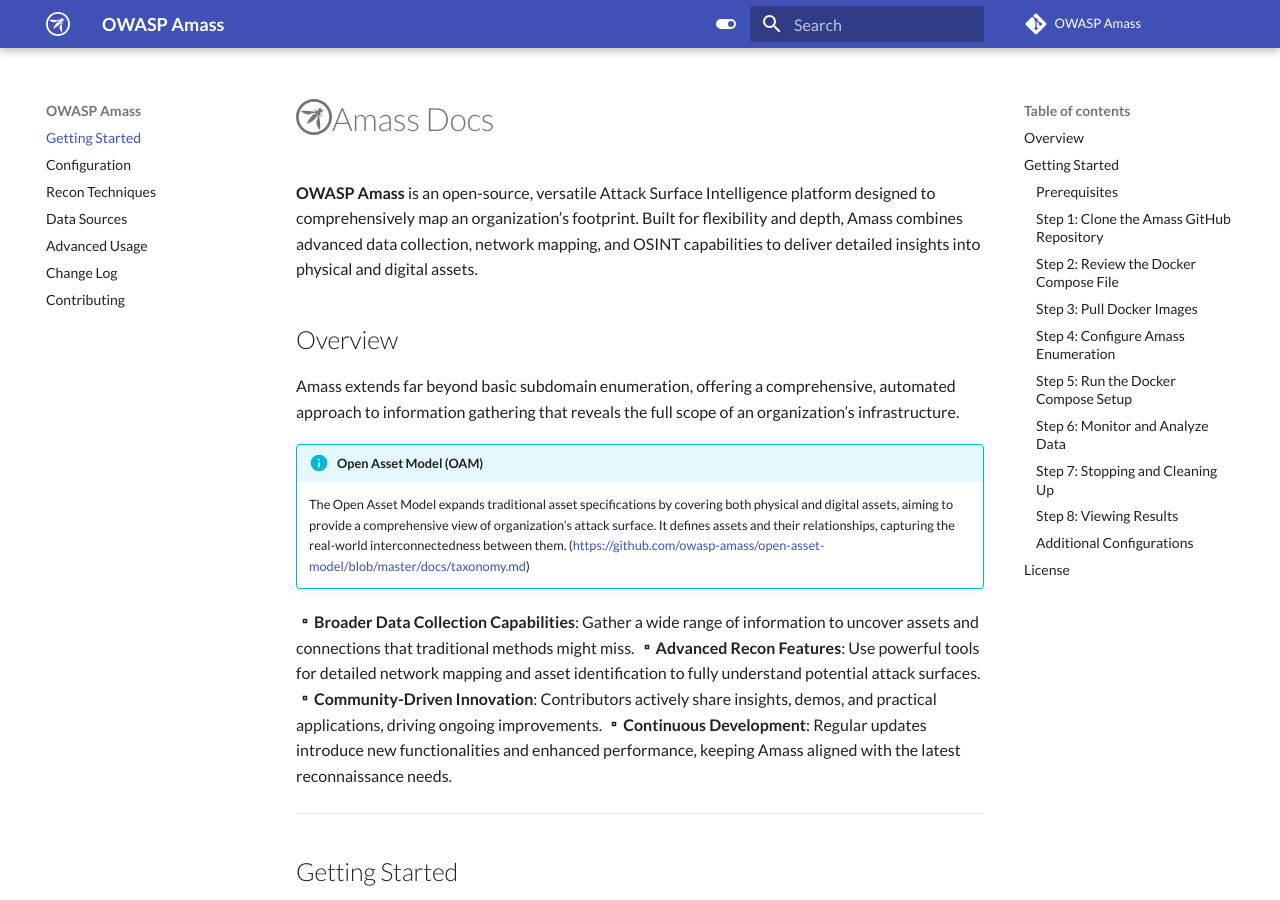
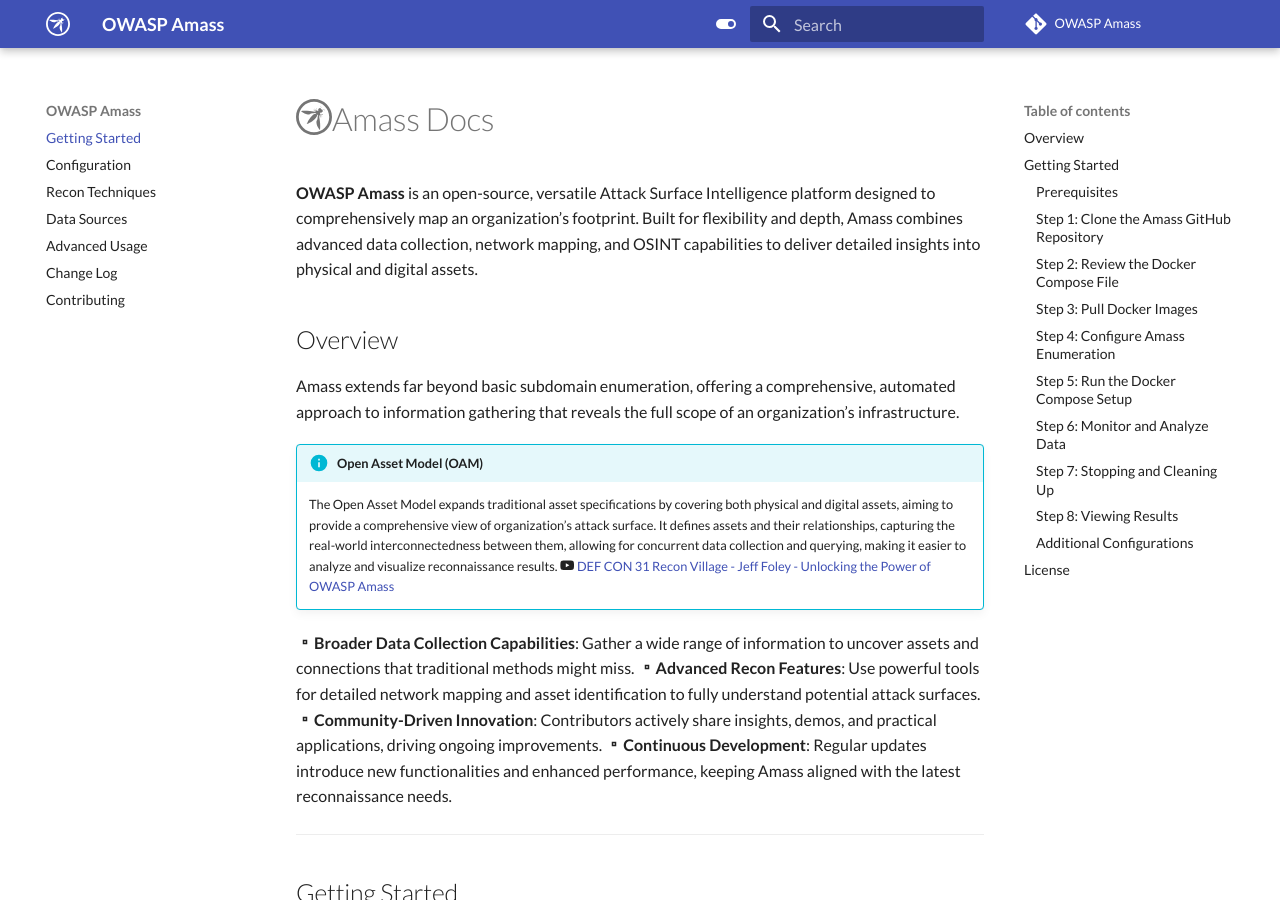
Before and after one commit to owasp-amass/docs, an MkDocs documentation site: the page built from docs/index.md, in a window 1280 px wide and 900 px high. Built offline with MkDocs 1.6.1 and Material for MkDocs 9.7.7, drawn with Linux system fonts in a browser that asks for light colours; comment, search, counter and statistics services are not loaded.

Commit message:
Update index.md

```diff
--- a/docs/index.md
+++ b/docs/index.md
@@ -7,10 +7,9 @@
 Amass extends far beyond basic subdomain enumeration, offering a comprehensive, automated approach to information gathering that reveals the full scope of an organization's infrastructure.
 
 !!! info "Open Asset Model (OAM)"
-    The Open Asset Model expands traditional asset specifications by covering both physical and digital assets, aiming to
-    provide a comprehensive view of organization's attack surface. It defines assets and their relationships, capturing the
-    real-world interconnectedness between them.
-    (https://github.com/owasp-amass/open-asset-model/blob/master/docs/taxonomy.md)
+    The Open Asset Model expands traditional asset specifications by covering both physical and digital assets, aiming to provide a comprehensive view of organization's attack surface.
+    It defines assets and their relationships, capturing the real-world interconnectedness between them, allowing for concurrent data collection and querying, making it easier to analyze and visualize reconnaissance results.
+    :fontawesome-brands-youtube:{ .youtube } [DEF CON 31 Recon Village - Jeff Foley - Unlocking the Power of OWASP Amass](https://www.youtube.com/watch?v=IgxPsv8MXMw)
 
 :material-vector-point:**Broader Data Collection Capabilities**: Gather a wide range of information to uncover assets and connections that traditional methods might miss.
 :material-vector-point:**Advanced Recon Features**: Use powerful tools for detailed network mapping and asset identification to fully understand potential attack surfaces.
@@ -121,8 +120,9 @@
 ### :material-tune-variant:Additional Configurations
 
 !!! tip "Amass Configuration File"
-    If you wish to customize Amass beyond the default setup, you can edit the `config.ini` file to modify settings like          source lists, APIs, etc. See [Configuration](configuration.md)
-    **GoIP Data:** You can integrate GoIP databases into Amass for more geographical insight into discovered assets. This        can be configured within the `docker-compose.yml` file. See [Advanced Usage](advanced-usage.md)
+    If you wish to customize Amass beyond the default setup, you can edit the `config.ini` file to modify settings like source lists, APIs, etc. See [Configuration](configuration.md)
+    **GoIP Data:** You can integrate GoIP databases into Amass for more geographical insight into discovered assets. This can be configured within the `docker-compose.yml` file.
+    See [Advanced Usage](advanced-usage.md)
 
 License
 --------
```
